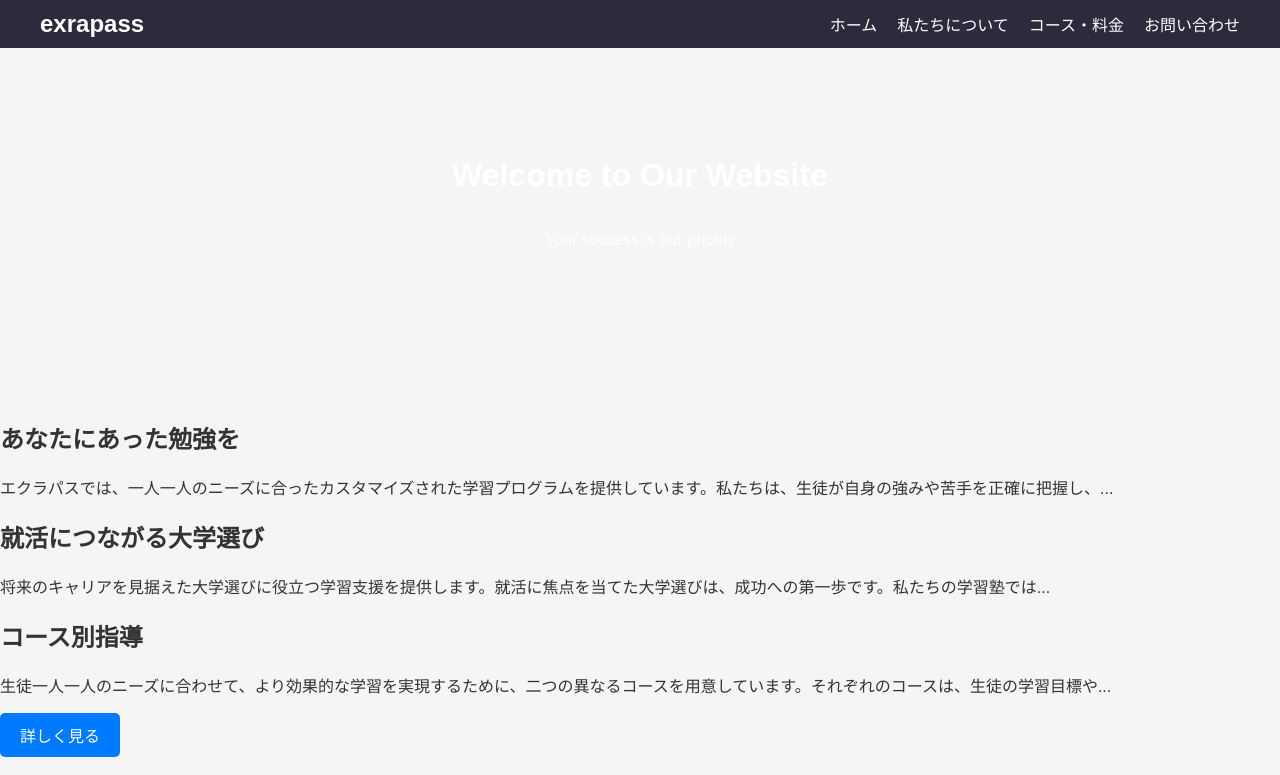
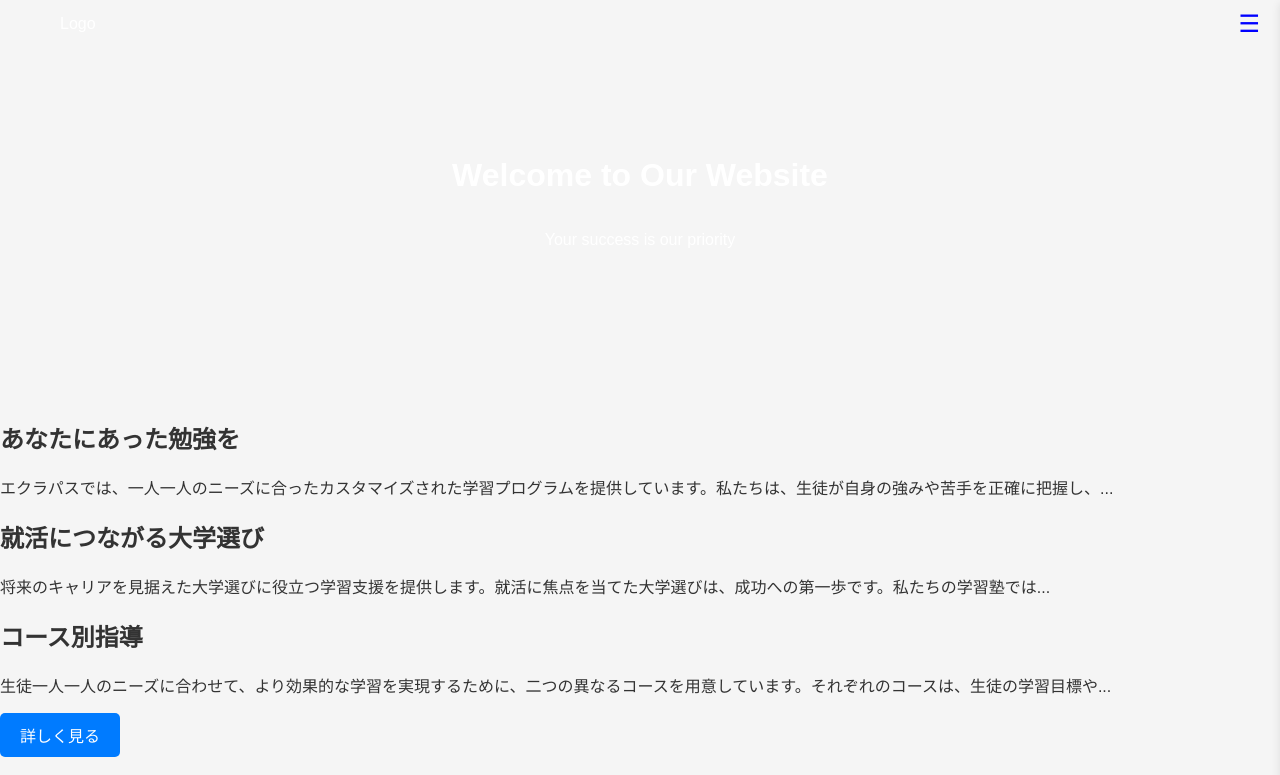
Before and after one commit to I-Shizu/exrapass_web, a Vue app: page / in a window 1280 px wide. Shown: the top 775 px of the page. Built offline with nearby package versions, Linux system fonts and the light colour scheme.

Commit message:
:sparkle: nav-iconにmenuを集約

```diff
--- a/src/components/Header.vue
+++ b/src/components/Header.vue
@@ -2,15 +2,16 @@
   <div>
     <header :class="{ scrolled: isScrolled }">
       <div class="container">
-        <div class="logo">exrapass</div>
-        <nav>
+        <div class="logo">Logo</div>
+        <div class="nav-icon" @click="toggleMenu">☰</div>
+      </div>
+      <div :class="['nav-menu', { open: isMenuOpen }]" ref="navMenu">
           <ul>
-            <li><router-link to="/">ホーム</router-link></li>
-            <li><router-link to="/aboutUs">私たちについて</router-link></li>
-            <li><router-link to="/course-and-charge">コース・料金</router-link></li>
-            <li><router-link to="/contact">お問い合わせ</router-link></li>
+            <li><router-link to="/">Home</router-link></li>
+            <li><router-link to="/aboutUs">About</router-link></li>
+            <li><router-link to="/course-and-charge">Service</router-link></li>
+            <li><router-link to="/contact">Contact</router-link></li>
           </ul>
-        </nav>
       </div>
     </header>
   </div>
@@ -21,69 +22,100 @@ export default {
   name: 'HeaderComponent',
   data() {
     return {
-      isScrolled: false
+      isMenuOpen: false,
     }
   },
   mounted() {
     window.addEventListener('scroll', this.handleScroll);
   },
   methods: {
+    toggleMenu() {
+      this.isMenuOpen = !this.isMenuOpen;
+      if (this.isMenuOpen) {
+        document.addEventListener('click', this.handleOutsideClick);
+      } else {
+        document.removeEventListener('click', this.handleOutsideClick);
+      }
+    },
+    handleOutsideClick(event) {
+      const navMenu = this.$refs.navMenu;
+      if (!navMenu.contains(event.target) && !event.target.classList.contains('nav-icon')) {
+        this.isMenuOpen = false;
+        document.removeEventListener('click', this.handleOutsideClick);
+      }
+    },
     handleScroll() {
       this.isScrolled = window.scrollY > 0;
-    }
+    },
   },
   beforeUnmount() {
-    window.removeEventListener('scroll', this.handleScroll);
+    document.removeEventListener('click', this.handleOutsideClick);
   }
 }
 </script>
 
 <style scoped>
 header {
-  background-color: #2b2b3d;
   color: white;
   padding: 10px 0;
   position: fixed;
   width: 100%;
   top: 0;
-  z-index: 1000;
-  transition: background 0.3s;
-}
-
-header.scrolled {
-  background-color: #1a1a2e;
+  display: flex;
+  justify-content: center;
+  align-items: center;
+  padding: 10px 20px;
 }
 
 .container {
   display: flex;
   justify-content: space-between;
   align-items: center;
+  width: 100%;
   max-width: 1200px;
-  margin: 0 auto;
   padding: 0 20px;
 }
 
-.logo {
+.nav-icon {
+  cursor: pointer;
+  color: blue;
   font-size: 24px;
-  font-weight: bold;
+  margin-left: auto;
 }
 
-nav ul {
+.nav-menu {
+  position: fixed;
+  top: 0;
+  right: -250px; /* 初期状態で画面外に配置 */
+  width: 250px;
+  height: 100%;
+  background-color: #2b2b3d;
+  border-radius: 5px 0 0 5px;
+  box-shadow: 0 2px 10px rgba(0, 0, 0, 0.1);
+  transition: right 0.3s ease; /* スライドインのアニメーション */
+}
+
+.nav-menu.open {
+  right: 0; /* 表示状態 */
+}
+
+.nav-menu ul {
   list-style: none;
   margin: 0;
   padding: 0;
-  display: flex;
-  gap: 20px;
 }
 
-nav ul li a {
+.nav-menu li {
+  margin: 0;
+  padding: 10px 20px;
+}
+
+.nav-menu a {
   color: white;
   text-decoration: none;
-  font-size: 16px;
 }
 
-.search-bar input {
-  padding: 5px;
-  font-size: 16px;
+.nav-menu a:hover {
+  text-decoration: underline;
 }
 </style>
--- a/src/main.js
+++ b/src/main.js
@@ -1,5 +1,7 @@
 import { createApp } from 'vue'
 import App from './App.vue'
 import router from './router'
+import '@fortawesome/fontawesome-free/css/all.css';
+import '@fortawesome/fontawesome-free/js/all.js';
 
 createApp(App).use(router).mount('#app')
```
